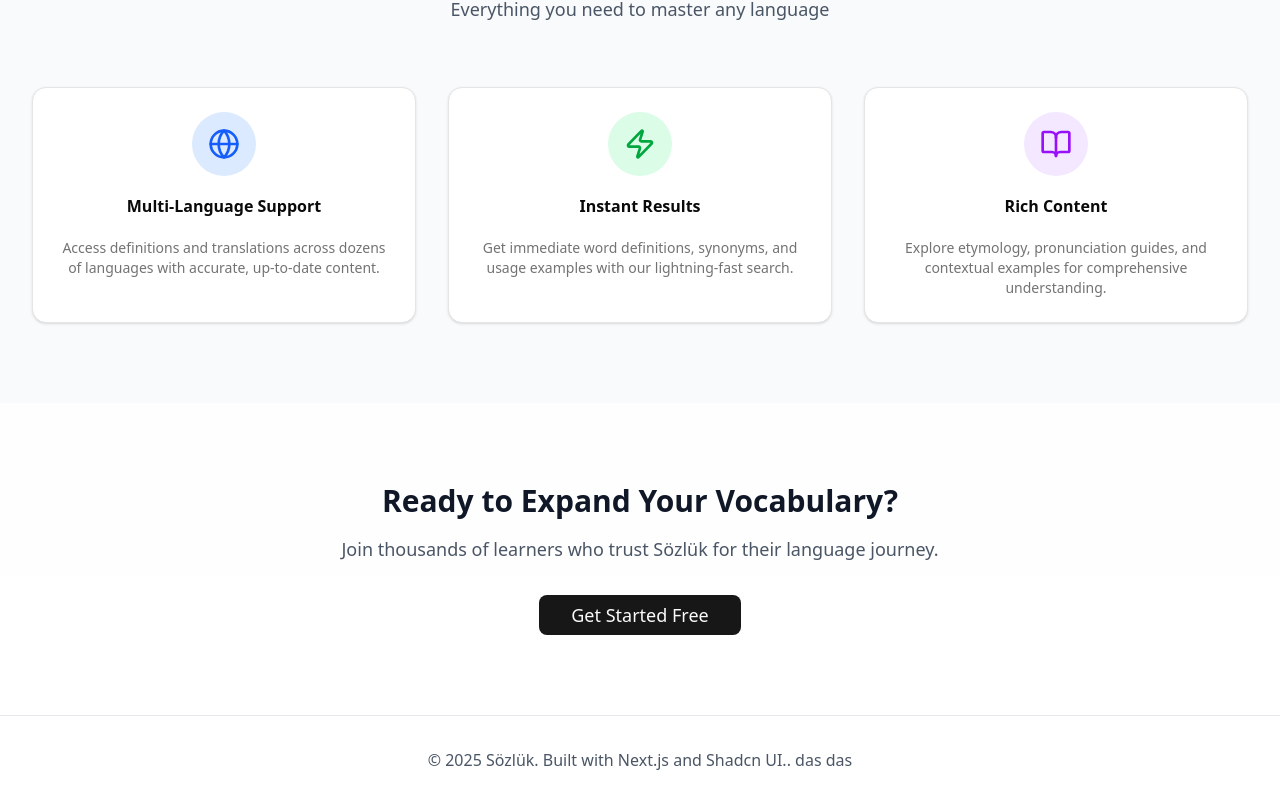
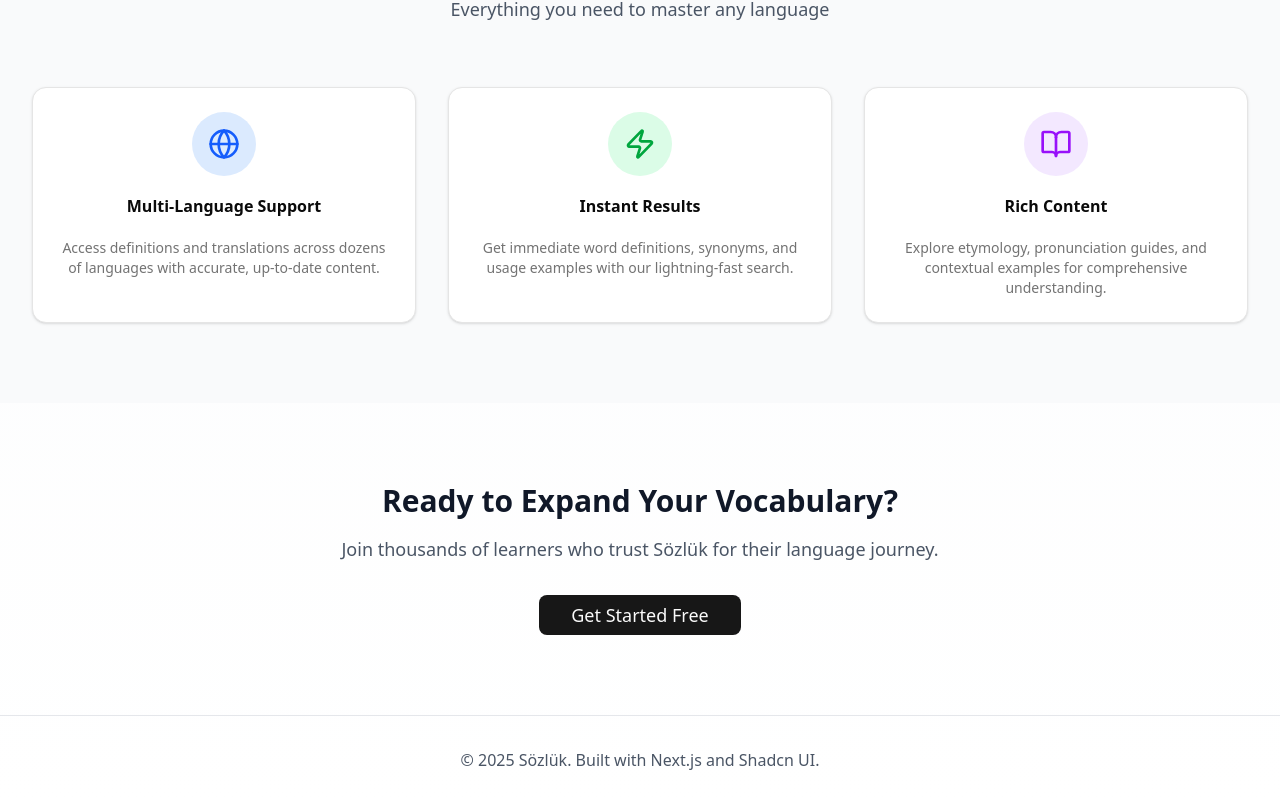
Before and after one commit to AhmetErenIncir/Sozluk, a Next.js app in the folder frontend/: page / in a window 1280 px wide. Shown: the part 658-1462 px from the top of the page. Built offline with nearby package versions, Linux system fonts and the light colour scheme.

Commit message:
docs: fix typo in footer text

```diff
--- a/frontend/app/page.tsx
+++ b/frontend/app/page.tsx
@@ -137,7 +137,7 @@ export default function Home() {
       {/* Footer */}
       <footer className="border-t border-gray-200 dark:border-gray-700 py-8 px-4 sm:px-6 lg:px-8">
         <div className="max-w-7xl mx-auto text-center text-gray-600 dark:text-gray-400">
-          <p>&copy; 2025 Sözlük. Built with Next.js and Shadcn UI.. das das</p>
+          <p>&copy; 2025 Sözlük. Built with Next.js and Shadcn UI.</p>
         </div>
       </footer>
     </div>
```
